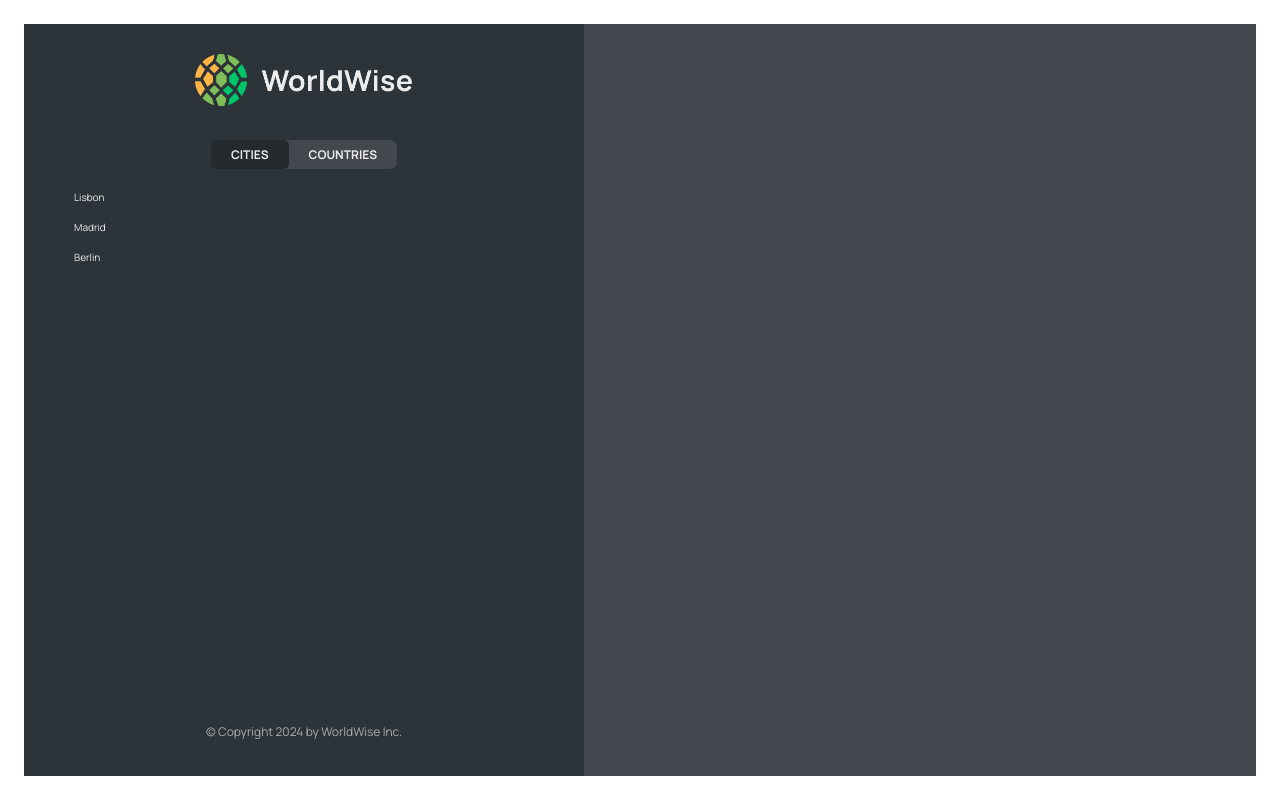
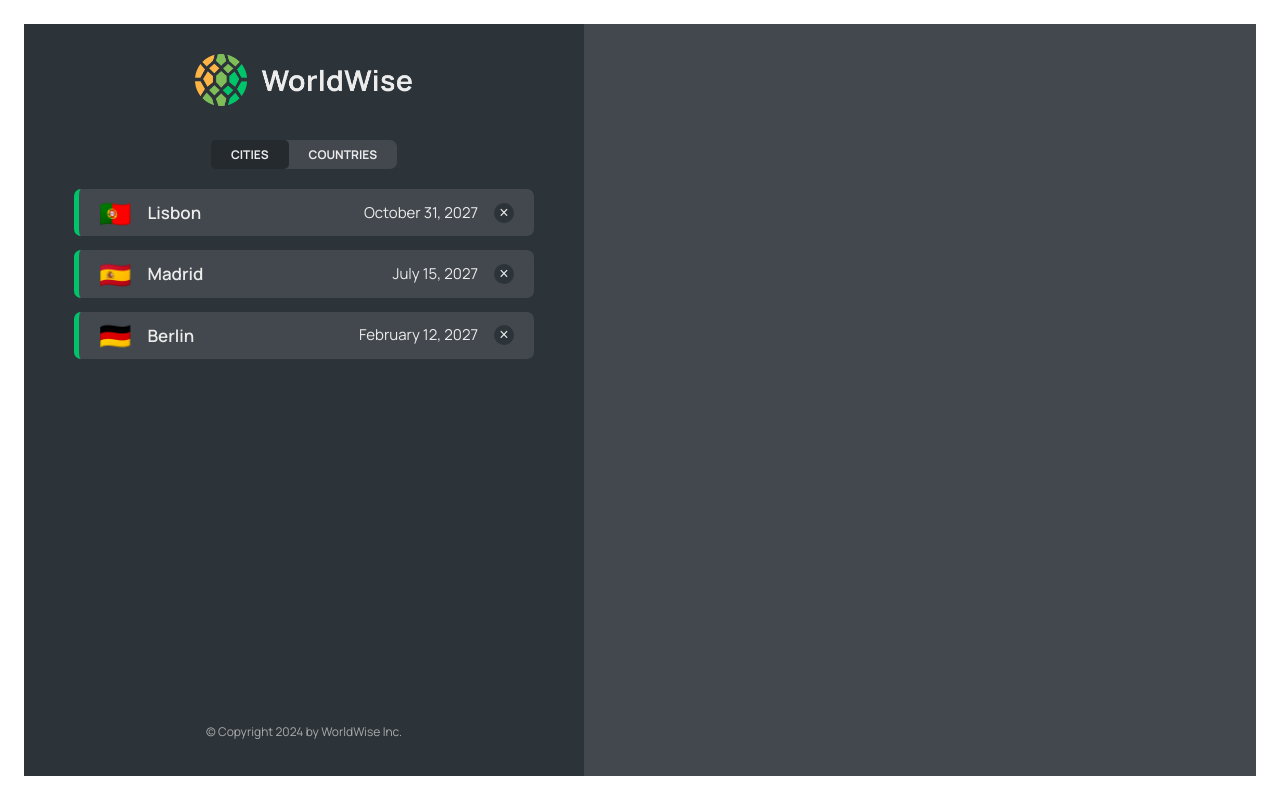
Before and after one commit to brunovdribeiro/WorldWise, a React (Vite) app: page /app/cities in a window 1280 px wide. Built offline with nearby package versions, Linux system fonts and the light colour scheme; data requests are answered from the project's data file; the HTML template or start-up script is replaced by a standard one.

Commit message:
implementing city list

```diff
--- a/package.json
+++ b/package.json
@@ -8,7 +8,7 @@
     "build": "tsc && vite build",
     "lint": "eslint . --ext ts,tsx --report-unused-disable-directives --max-warnings 0",
     "preview": "vite preview",
-    "server": "json-server data/cities.json -p 8000 -d 500"
+    "server": "json-server data/cities.json -p 8000 -d 750"
   },
   "dependencies": {
     "json-server": "^0.17.4",
--- /dev/null
+++ b/src/components/CityItem.tsx
@@ -0,0 +1,22 @@
+import { CityModel } from "../App.tsx";
+import style from './CityItem.module.css';
+
+const formatDate = (date: string) =>
+        new Intl.DateTimeFormat("en", {
+            day: "numeric",
+            month: "long",
+            year: "numeric"
+        }).format(new Date(date));
+
+export const CityItem = ({city}: { city: CityModel }) => {
+    return (
+            <li className={style.cityItem} key={city.id}>
+                <span className={style.emoji}>{city.emoji}</span>
+                <h3 className={style.name}>{city.cityName}</h3>
+                <time className={style.date}>{formatDate(city.date)}</time>
+                <button className={style.deleteBtn}>&times;</button>
+            </li>
+    );
+};
+
+export default CityItem;
--- a/src/components/CityList.tsx
+++ b/src/components/CityList.tsx
@@ -1,6 +1,9 @@
 import style from './CityList.module.css';
 import { CityModel } from "../App.tsx";
 import Spinner from "./Spinner.tsx";
+import CityItem from "./CityItem.tsx";
+import { useMemo } from "react";
+import Message from "./Message.tsx";
 
 type CityListProps = {
     cities: CityModel[],
@@ -8,12 +11,17 @@ type CityListProps = {
 }
 
 export const CityList = (props: CityListProps) => {
-    const loader = <Spinner />
-    const cities = <ul className={style.cityList}>
-        {props.cities.map(city => <li>{city.cityName}</li>)}
-    </ul>
+    const loader = useMemo(() => <Spinner />, []);
+    const cities = useMemo(() => <ul className={style.cityList}>
+        {props.cities.map(city => <CityItem key={city.id} city={city} />)}
+    </ul>, [props.cities]);
+    const noCities = useMemo(() => <Message message="Add your first city by clicking on a city on the map" />, [])
 
-    return props.isLoading ? loader : cities
+    if (props.isLoading) return loader;
+
+    if (props.cities.length) return cities;
+
+    return noCities;
 };
 
 export default CityList;
```
Also changed, not shown: src/App.tsx (+4 -3 lines).
